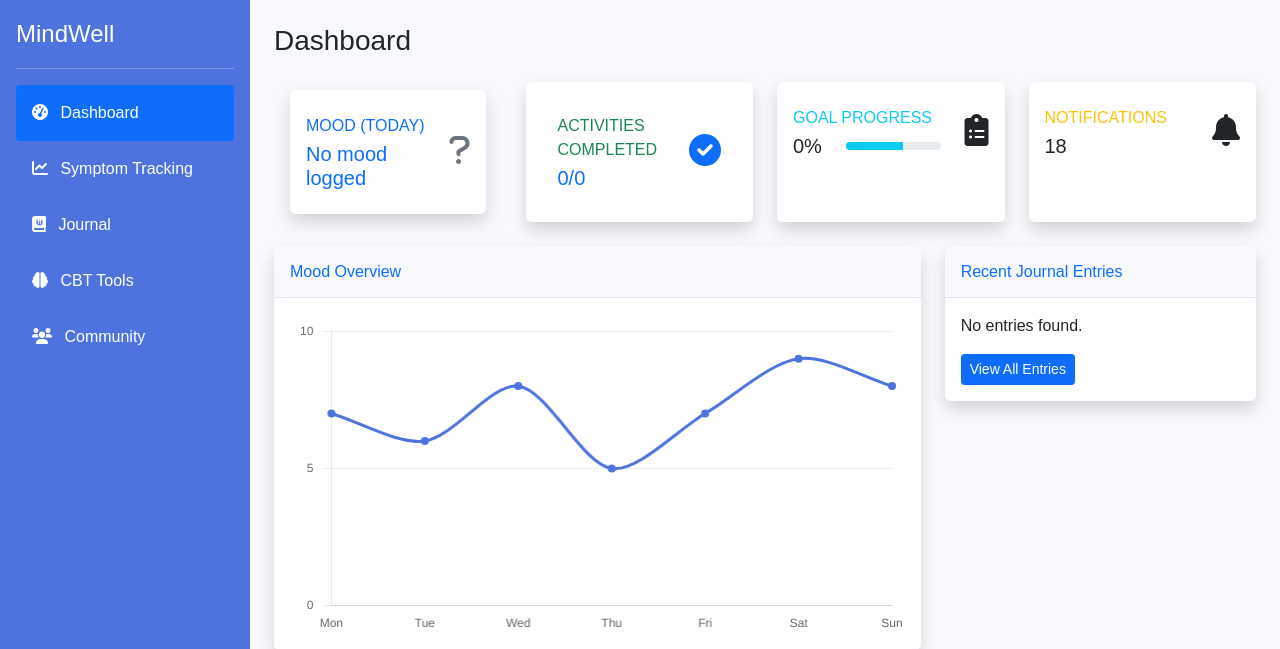
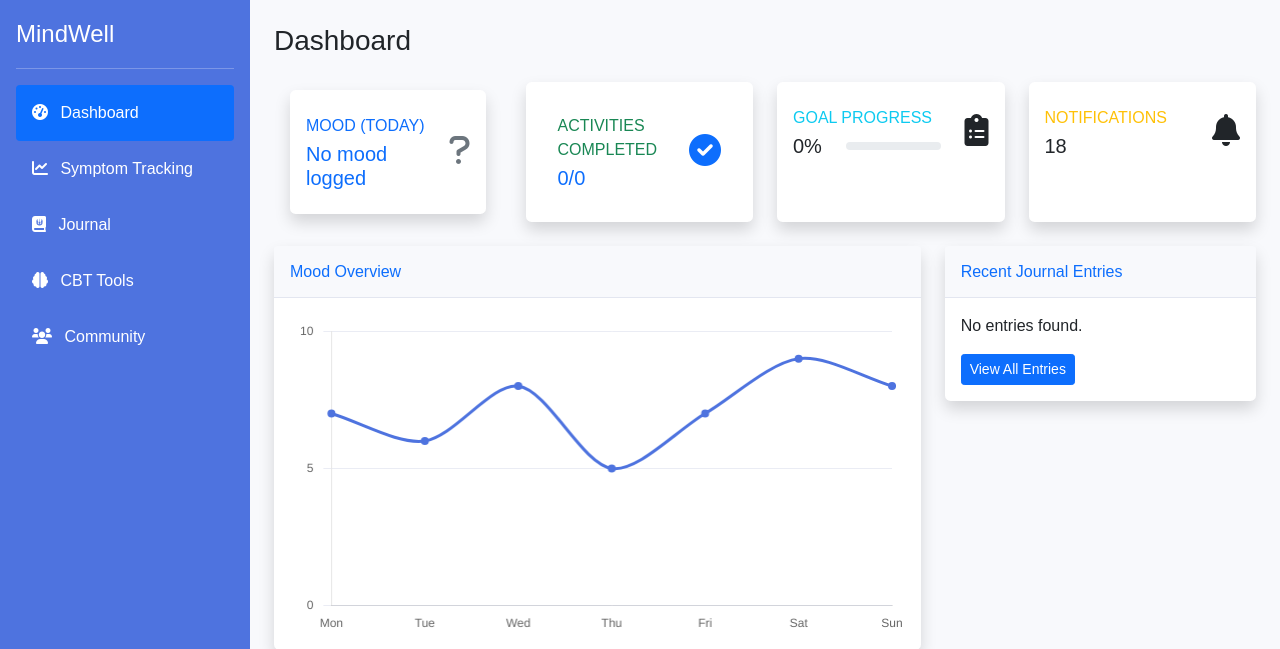
Before and after one commit to RoshanPaulBabu/Manasu-TheMind, a Django app: page /home/ in a window 1280 px wide. Shown: the top 649 px of the page. Run offline with Django 5.2, Linux system fonts and the light colour scheme; the visitor is signed in with stand-in values (Sample User, id 1); data that the repository does not hold is empty; some libraries are stand-ins or nearby versions.

Commit message:
push by  bimal

```diff
--- a/ManasuApp/templates/home.html
+++ b/ManasuApp/templates/home.html
@@ -200,12 +200,11 @@
                                     <div class="text-xs font-weight-bold text-info text-uppercase mb-1">Goal Progress</div>
                                     <div class="row no-gutters align-items-center">
                                         <div class="col-auto">
-
                                             <div class="h5 mb-0 mr-3 font-weight-bold text-gray-800">{{ goal_percentage|floatformat:0 }}%</div>
                                         </div>
                                         <div class="col">
                                             <div class="progress progress-sm mr-2">
-                                                <div class="progress-bar bg-info" role="progressbar" style="width: 60%" aria-valuenow="60" aria-valuemin="0" aria-valuemax="100"></div>
+                                                <div class="progress-bar bg-info" role="progressbar" style="width: {{ goal_percentage }}%" aria-valuenow="{{ goal_percentage }}" aria-valuemin="0" aria-valuemax="100"></div>
                                             </div>
                                         </div>
                                     </div>
```
